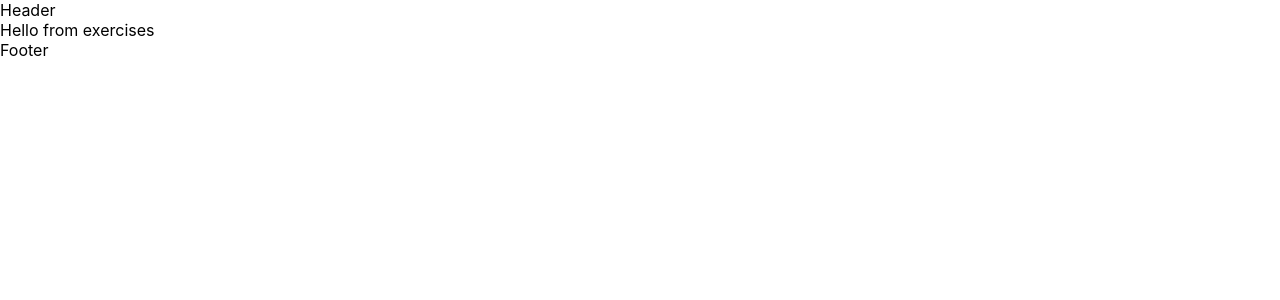
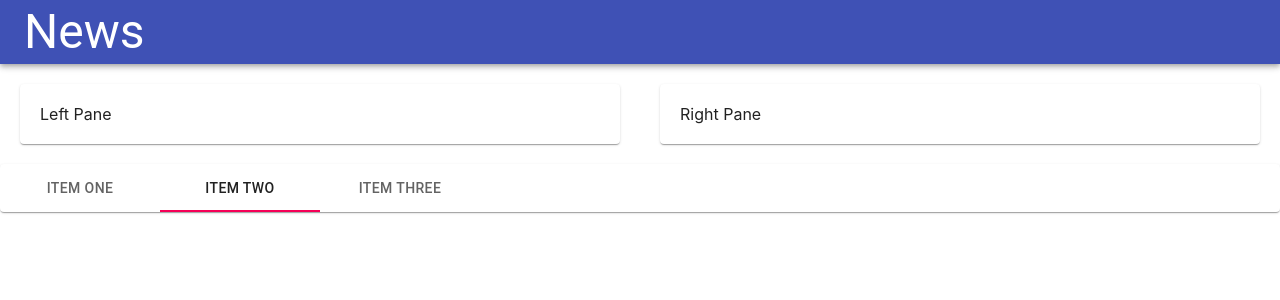
Before and after one commit to hdoshi2/exercise-data, a React (Create React App) app: page / in a window 1280 px wide. Shown: the top 300 px of the page. Built offline with nearby package versions, Linux system fonts and the light colour scheme.

Commit message:
feat: added grid layout

```diff
--- a/public/index.html
+++ b/public/index.html
@@ -15,7 +15,6 @@
       user's mobile device or desktop. See https://developers.google.com/web/fundamentals/web-app-manifest/
     -->
     <link rel="manifest" href="%PUBLIC_URL%/manifest.json" />
-    <link rel="stylesheet" href="https://fonts.googleapis.com/css?family=Roboto:300,400,500,700&display=swap" />
 
     <!--
       Notice the use of %PUBLIC_URL% in the tags above.
--- /dev/null
+++ b/src/components/exercises/LeftPane.js
@@ -0,0 +1,9 @@
+import React from "react";
+import { Paper } from "@material-ui/core";
+
+const LeftPane = props => {
+  const { classes } = props;
+  return <Paper className={classes.paper}>Left Pane</Paper>;
+};
+
+export default LeftPane;
--- /dev/null
+++ b/src/components/exercises/RightPane.js
@@ -0,0 +1,9 @@
+import React from "react";
+import { Paper } from "@material-ui/core";
+
+const RightPane = props => {
+  const { classes } = props;
+  return <Paper className={classes.paper}>Right Pane</Paper>;
+};
+
+export default RightPane;
--- a/src/components/exercises/index.js
+++ b/src/components/exercises/index.js
@@ -1,9 +1,28 @@
 import React from "react";
+import { Grid } from "@material-ui/core";
+import { makeStyles } from "@material-ui/core/styles";
+import LeftPane from "./LeftPane";
+import RightPane from "./RightPane";
 
-
+const useStyles = makeStyles(theme => ({
+  paper: {
+    padding: 20,
+    margin: 20
+  }
+}));
 
 const Exercises = () => {
-  return <div>Hello from exercises</div>;
+  const classes = useStyles();
+  return (
+    <Grid container sm={12}>
+      <Grid item sm={6}>
+        <LeftPane classes={classes} />
+      </Grid>
+      <Grid item sm={6}>
+        <RightPane classes={classes} />
+      </Grid>
+    </Grid>
+  );
 };
 
 export default Exercises;
--- a/src/components/layouts/Footer.js
+++ b/src/components/layouts/Footer.js
@@ -1,7 +1,17 @@
 import React from "react";
+import { Paper, Tabs, Tab } from "@material-ui/core";
+
 
 const Footer = () => {
-  return <div>Footer</div>;
+  return (
+    <Paper>
+      <Tabs value={1} aria-label="simple tabs example">
+          <Tab label="Item One"/>
+          <Tab label="Item Two" />
+          <Tab label="Item Three" />
+        </Tabs>
+    </Paper>
+  );
 };
 
 export default Footer;
--- a/src/components/layouts/Header.js
+++ b/src/components/layouts/Header.js
@@ -1,7 +1,16 @@
 import React from "react";
+import { AppBar, Toolbar, Typography } from "@material-ui/core";
 
 const Header = () => {
-  return <div>Header</div>;
+  return (
+    <AppBar position="static">
+      <Toolbar>
+        <Typography variant="h3" color="inherit">
+          News
+        </Typography>
+      </Toolbar>
+    </AppBar>
+  );
 };
 
 export default Header;
```
